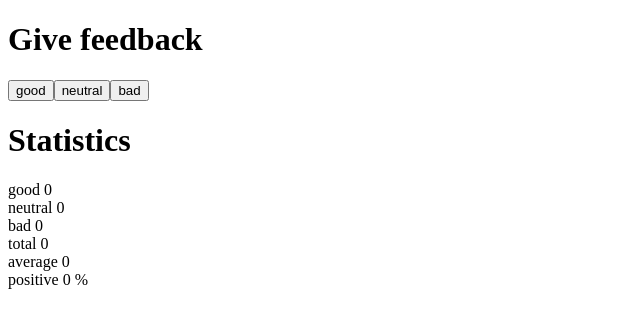
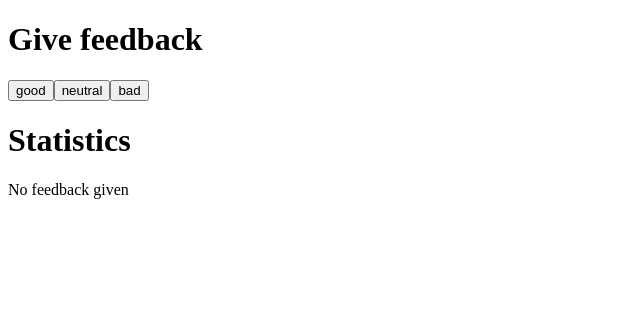
Before and after one commit to EsaNord/Fullstack-open-2025, a React (Vite) app in the folder Osa1/unicafe/: page / in a window 1280 px wide. Shown: the top 328 px of the page, without its empty margins (0-640 px from the left). Built offline with nearby package versions, Linux system fonts and the light colour scheme.

Commit message:
Exercise 1.9

```diff
--- a/Osa1/unicafe/src/App.jsx
+++ b/Osa1/unicafe/src/App.jsx
@@ -34,40 +34,40 @@ const Button = (props) => {
 }
 
 const Statistics = ({ good, neutral, bad }) => {
+    let total = Total(good, neutral, bad)
+    if (total > 0) {
         return (
             <dl>
                 <dt>good {good}</dt>
                 <dt>neutral {neutral}</dt>
                 <dt>bad {bad}</dt>
-            <Total good={good} neutral={neutral} bad={bad} />
-            <Average good={good} neutral={neutral} bad={bad} />
-            <Positive good={good} neutral={neutral} bad={bad} />
+                <dt>total {total}</dt>
+                <Average good={good} bad={bad} total={total} />
+                <Positive good={good} total={total} />
             </dl>
         )
     }
-
-const Total = ({ good, neutral, bad }) => {
-    let total = good + neutral + bad
-    return (
-        <dt>total {total}</dt>
-    )
+    return (<p>No feedback given</p>)
 }
 
-const Average = ({ good, neutral, bad }) => {
-    let average = 0
-    if (good > 0 || neutral > 0 || bad > 0) {
-        average = (good - bad) / (good + neutral + bad)
+const Total = (good, neutral, bad) => {
+    return good + neutral + bad
 }
 
+const Average = ({ good, bad, total }) => {
+    let average = 0
+    if (total > 0) {
+        average = (good - bad) / (total)
+    }
     return (
         <dt>average {average}</dt>
     )
 }
 
-const Positive = ({ good, neutral, bad }) => {
+const Positive = ({ good, total }) => {
     let positive = 0
-    if (good > 0 || neutral > 0 || bad > 0) {
-        positive = (good / (good + neutral + bad)) * 100
+    if (total > 0) {
+        positive = (good / (total)) * 100
     }
     return (
         <dt>positive {positive} %</dt>
```
Lines whose indentation alone changed are shown as unchanged.
